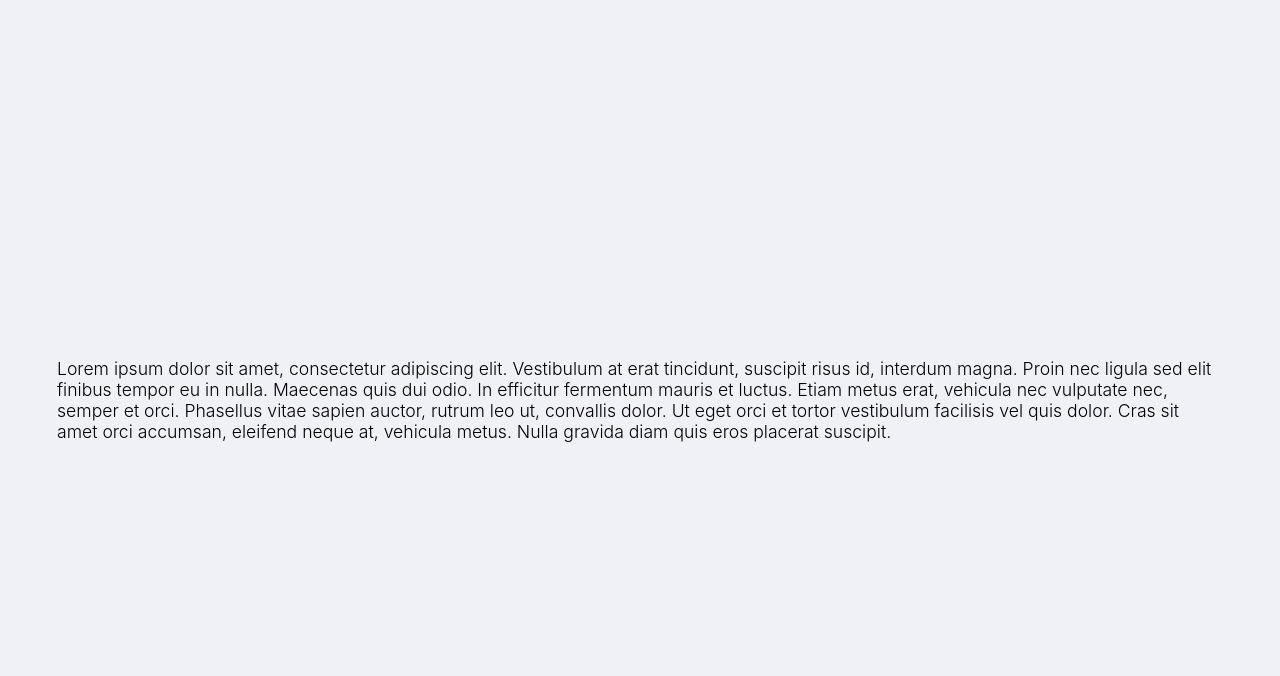
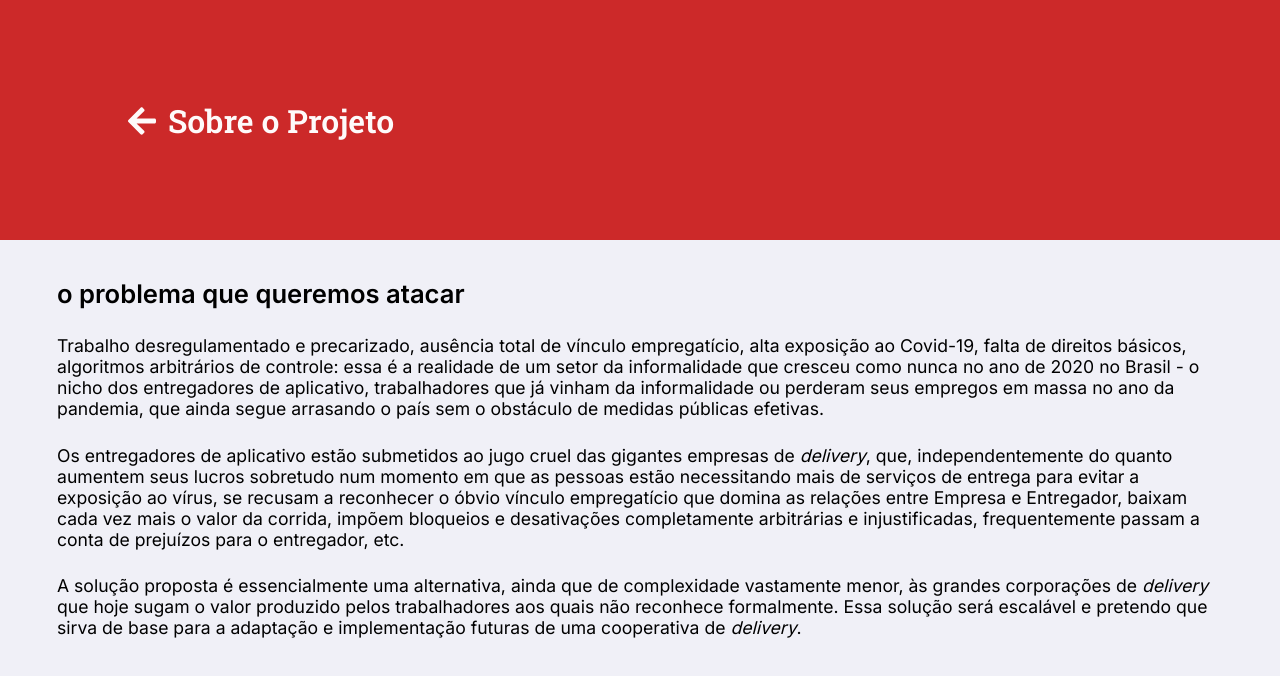
Before and after one commit to brunagerrard/projeto-depara-fullstack, a Next.js app in the folder frontend/: page /about in a window 1280 px wide. Shown: the top 676 px of the page. Built offline with nearby package versions, Linux system fonts and the light colour scheme.

Commit message:
feat(about): getting rid of lorem ipsum

```diff
--- a/frontend/pages/about.js
+++ b/frontend/pages/about.js
@@ -1,25 +1,26 @@
 import styled from "styled-components";
 import Head from "next/head";
+import Header from "../components/Header";
 
 const AboutBox = styled.div`
   display: flex;
   align-items: center;
   justify-content: center;
-
-  min-height: 100vh;
 `;
 
 const AboutContent = styled.main`
   background-color: ${({ theme }) => theme.colors.background};
   width: calc(100% - 114px);
-  height: calc(100vh - 209px);
-
-  display: flex;
-  align-items: center;
-  justify-content: space-between;
+  height: 100%;
+  padding: 2.4rem 0;
 
   > p {
     font: ${({ theme }) => theme.fonts.paragraph};
+    margin: 1.6rem auto;
+  }
+
+  h2 {
+    font: 600 1.6rem Inter;
   }
 `;
 
@@ -30,22 +31,22 @@ export default function About() {
         <title>Sobre de_para</title>
         <link rel="preconnect" href="https://fonts.gstatic.com" />
         <link
-          href="https://fonts.googleapis.com/css2?family=Archivo:ital,wght@0,400;1,600&family=Montserrat:wght@200;300;400&family=Poppins:wght@300;600&family=Ubuntu:ital,wght@1,300;1,400&display=swap"
+          href="https://fonts.googleapis.com/css2?family=Inter:wght@400;500;600&family=Roboto+Slab:wght@300;400;500;600&display=swap"
           rel="stylesheet"
         />
       </Head>
+      <Header title="Sobre o Projeto" />
       <AboutBox>
         <AboutContent>
+          <h2>o problema que queremos atacar</h2>
           <p>
-            Lorem ipsum dolor sit amet, consectetur adipiscing elit. Vestibulum
-            at erat tincidunt, suscipit risus id, interdum magna. Proin nec
-            ligula sed elit finibus tempor eu in nulla. Maecenas quis dui odio.
-            In efficitur fermentum mauris et luctus. Etiam metus erat, vehicula
-            nec vulputate nec, semper et orci. Phasellus vitae sapien auctor,
-            rutrum leo ut, convallis dolor. Ut eget orci et tortor vestibulum
-            facilisis vel quis dolor. Cras sit amet orci accumsan, eleifend
-            neque at, vehicula metus. Nulla gravida diam quis eros placerat
-            suscipit.
+          Trabalho desregulamentado e precarizado, ausência total de vínculo empregatício, alta exposição ao Covid-19, falta de direitos básicos, algoritmos arbitrários de controle: essa é a realidade de um setor da informalidade que cresceu como nunca no ano de 2020 no Brasil - o nicho dos entregadores de aplicativo, trabalhadores que já vinham da informalidade ou perderam seus empregos em massa no ano da pandemia, que ainda segue arrasando o país sem o obstáculo de medidas públicas efetivas.
+          </p>
+          <p>
+          Os entregadores de aplicativo estão submetidos ao jugo cruel das gigantes empresas de <em>delivery</em>, que, independentemente do quanto aumentem seus lucros sobretudo num momento em que as pessoas estão necessitando mais de serviços de entrega para evitar a exposição ao vírus, se recusam a reconhecer o óbvio vínculo empregatício que domina as relações entre Empresa e Entregador, baixam cada vez mais o valor da corrida, impõem bloqueios e desativações completamente arbitrárias e injustificadas, frequentemente passam a conta de prejuízos para o entregador, etc.
+          </p>
+          <p>
+          A solução proposta é essencialmente uma alternativa, ainda que de complexidade vastamente menor, às grandes corporações de <em>delivery</em> que hoje sugam o valor produzido pelos trabalhadores aos quais não reconhece formalmente. Essa solução será escalável e pretendo que sirva de base para a adaptação e implementação futuras de uma cooperativa de <em>delivery</em>.
           </p>
         </AboutContent>
       </AboutBox>
```
Also changed, not shown: 1 other file (tests, documents, lock files or other folders).
